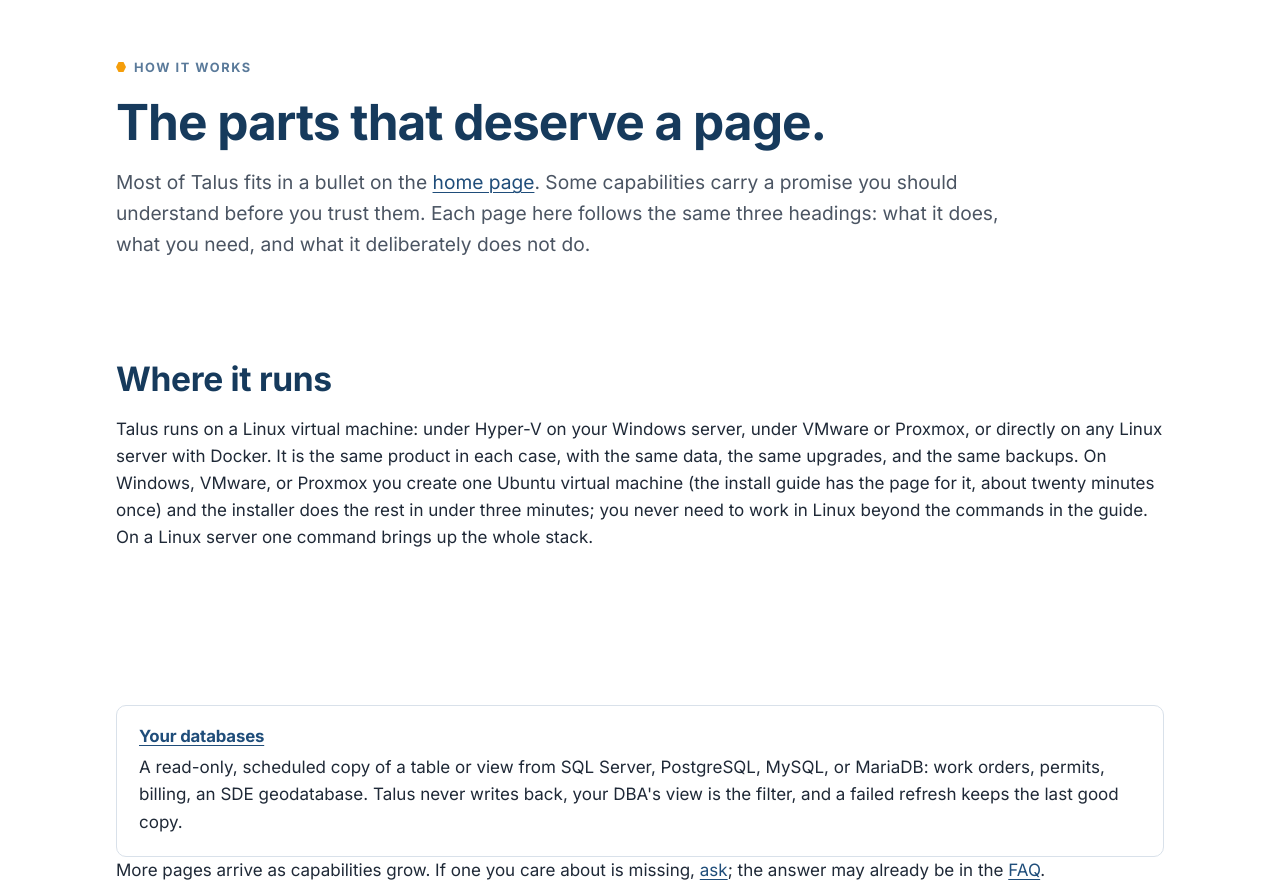
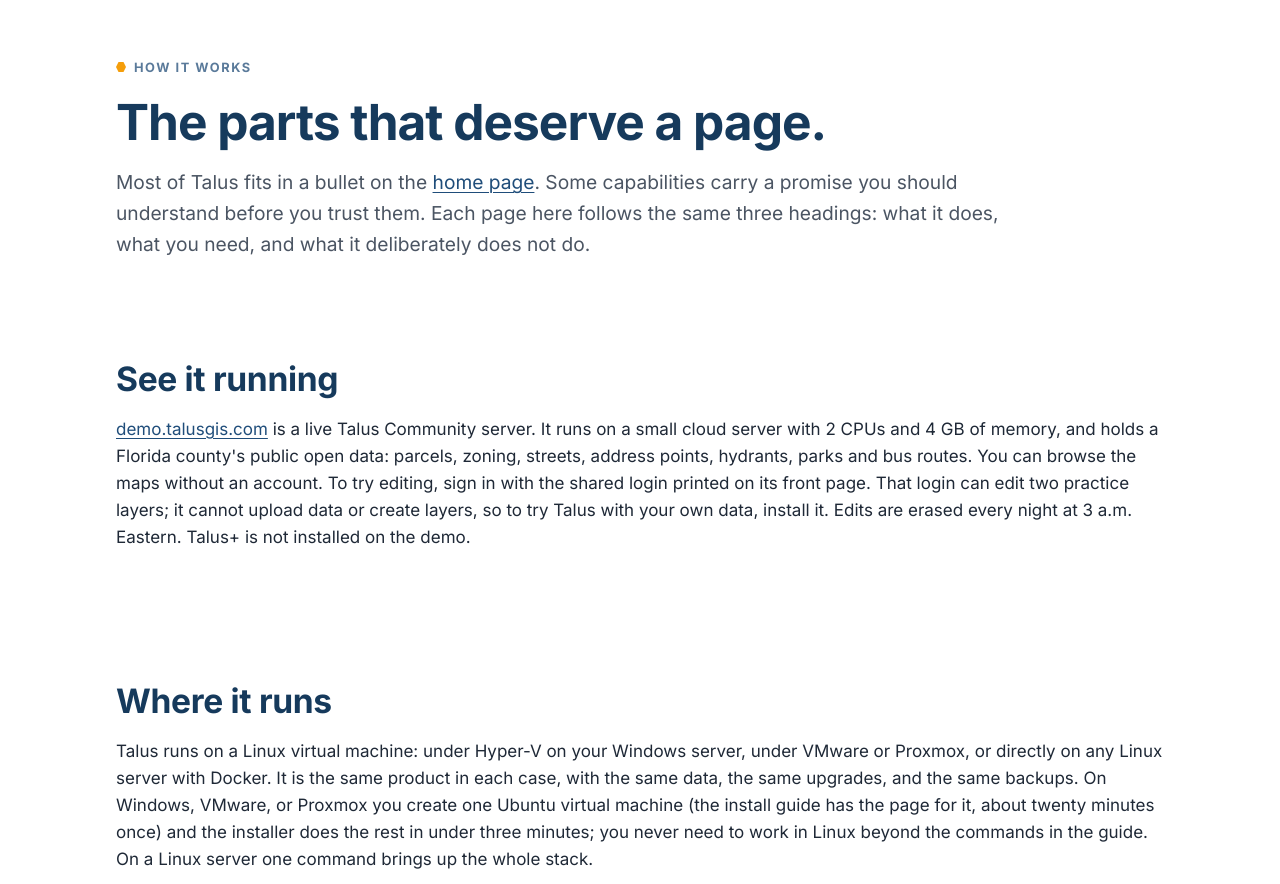
Before and after one commit to TalusGIS/talusgis-site, a plain HTML site: page how-it-works/index.html in a window 1280 px wide. Shown: the part 68-952 px from the top of the page. Drawn offline with Linux system fonts and the light colour scheme.

Commit message:
Link to the live demo at demo.talusgis.com: a button and a paragraph on Home, a See it running section on How it works, and a FAQ answer to "Can I try it without installing?"

```diff
--- a/how-it-works/index.html
+++ b/how-it-works/index.html
@@ -49,6 +49,13 @@
 
 <section>
   <div class="wrap">
+    <h2 id="see-it-running">See it running</h2>
+    <p><a href="https://demo.talusgis.com/">demo.talusgis.com</a> is a live Talus Community server. It runs on a small cloud server with 2 CPUs and 4 GB of memory, and holds a Florida county's public open data: parcels, zoning, streets, address points, hydrants, parks and bus routes. You can browse the maps without an account. To try editing, sign in with the shared login printed on its front page. That login can edit two practice layers; it cannot upload data or create layers, so to try Talus with your own data, install it. Edits are erased every night at 3 a.m. Eastern. Talus+ is not installed on the demo.</p>
+  </div>
+</section>
+
+<section>
+  <div class="wrap">
     <h2 id="where-it-runs">Where it runs</h2>
     <p>Talus runs on a Linux virtual machine: under Hyper-V on your Windows server, under VMware or Proxmox, or directly on any Linux server with Docker. It is the same product in each case, with the same data, the same upgrades, and the same backups. On Windows, VMware, or Proxmox you create one Ubuntu virtual machine (the install guide has the page for it, about twenty minutes once) and the installer does the rest in under three minutes; you never need to work in Linux beyond the commands in the guide. On a Linux server one command brings up the whole stack.</p>
   </div>
```
Also changed, not shown: faq/index.html (+3 -0 lines), index.html (+2 -0 lines).
